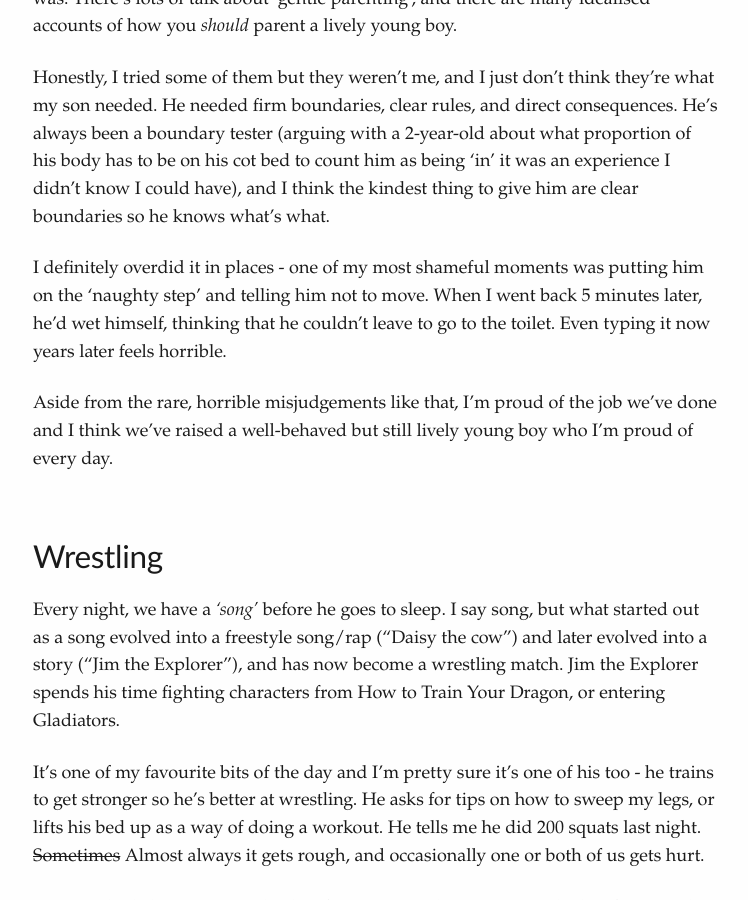
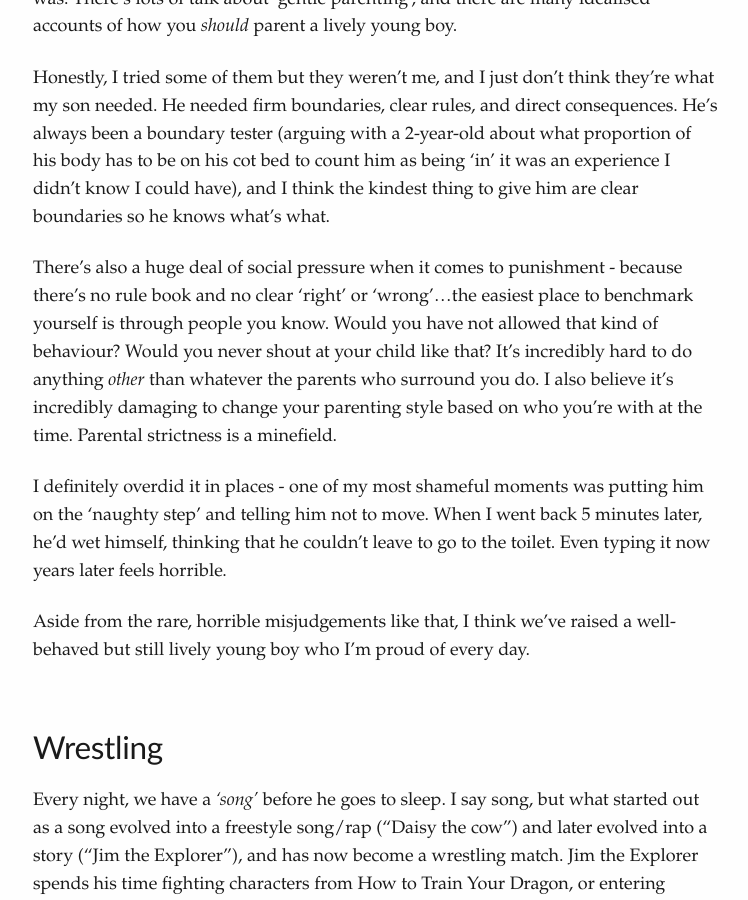
Before and after one commit to Kali89/kali89.github.io, a Jekyll site: the page built from _posts/2026-02-16-a-parenting-sadness.md, in a window 1280 px wide and 900 px high, scrolled down 675 px. Shown: the whole window, without its empty margins (264-1012 px from the left). Built offline with Jekyll 4.4.1, drawn with Linux system fonts in a browser that asks for light colours.

Commit message:
More things

```diff
--- a/_posts/2026-02-16-a-parenting-sadness.md
+++ b/_posts/2026-02-16-a-parenting-sadness.md
@@ -24,13 +24,21 @@ about what proportion of his body has to be on his cot bed to count him as
 being 'in' it was an experience I didn't know I could have), and I think the kindest thing
 to give him are clear boundaries so he knows what's what.
 
+There's also a huge deal of social pressure when it comes to punishment -
+because there's no rule book and no clear 'right' or 'wrong'...the easiest
+place to benchmark yourself is through people you know. Would you have not
+allowed that kind of behaviour? Would you never shout at your child like that?
+It's incredibly hard to do anything *other* than whatever the parents who
+surround you do. I also believe it's incredibly damaging to change your
+parenting style based on who you're with at the time. Parental strictness is a
+minefield.
+
 I definitely overdid it in places - one of my most shameful moments was putting
 him on the 'naughty step' and telling him not to move. When I went back 5
 minutes later, he'd wet himself, thinking that he couldn't leave to go to the
 toilet. Even typing it now years later feels horrible.
 
-Aside from the rare, horrible misjudgements like that, I'm proud of the job
-we've done and I think we've raised a well-behaved but still lively young boy who I'm proud of every day.
+Aside from the rare, horrible misjudgements like that, I think we've raised a well-behaved but still lively young boy who I'm proud of every day.
 
 ## Wrestling
 
```
